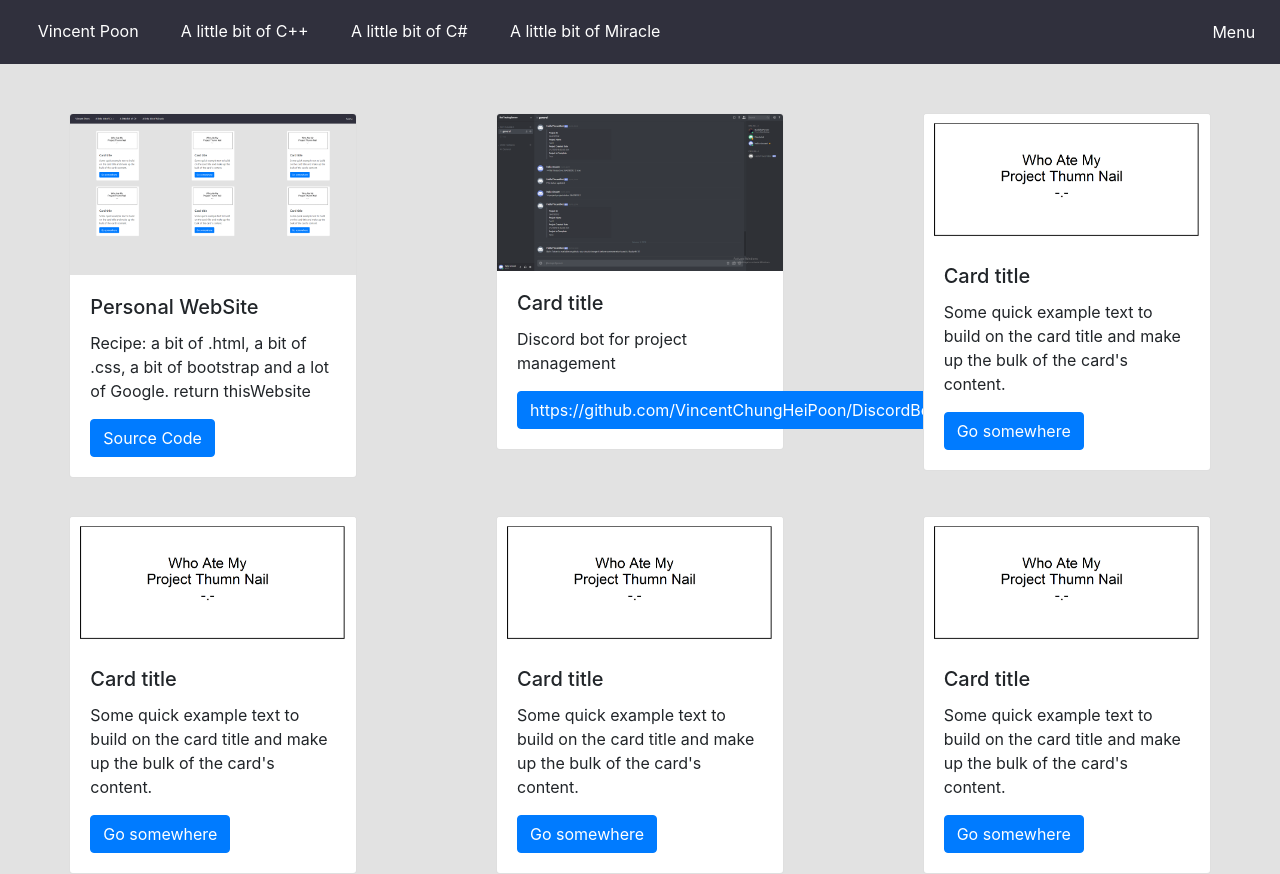
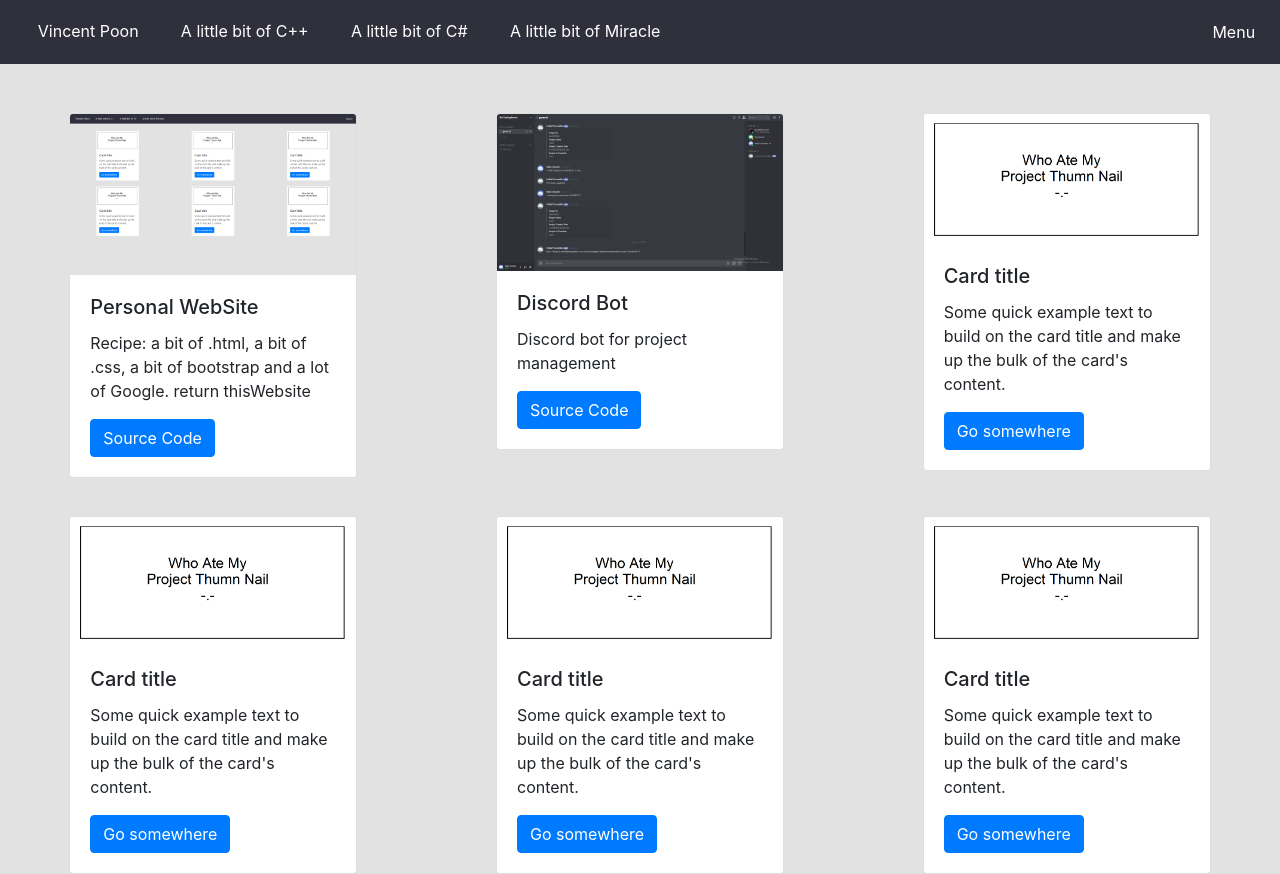
Before and after one commit to VincentChungHeiPoon/VincentChungHeiPoon.github.io, a plain HTML site: page index.html in a window 1280 px wide. Drawn offline with nearby package versions, Linux system fonts and the light colour scheme.

Commit message:
fixed discord bot card title and button text

```diff
--- a/index.html
+++ b/index.html
@@ -34,9 +34,9 @@
                 <div class="card" style="width: 18rem;">
                     <img class="card-img-top" src="Assets/Bot.png" alt="Card image cap">
                     <div class="card-body">
-                      <h5 class="card-title">Card title</h5>
+                      <h5 class="card-title">Discord Bot</h5>
                       <p class="card-text">Discord bot for project management</p>
-                      <a href="#" class="btn btn-primary">https://github.com/VincentChungHeiPoon/DiscordBot</a>
+                      <a href="https://github.com/VincentChungHeiPoon/DiscordBot" class="btn btn-primary">Source Code</a>
                     </div>
                   </div>
             </div>
```
